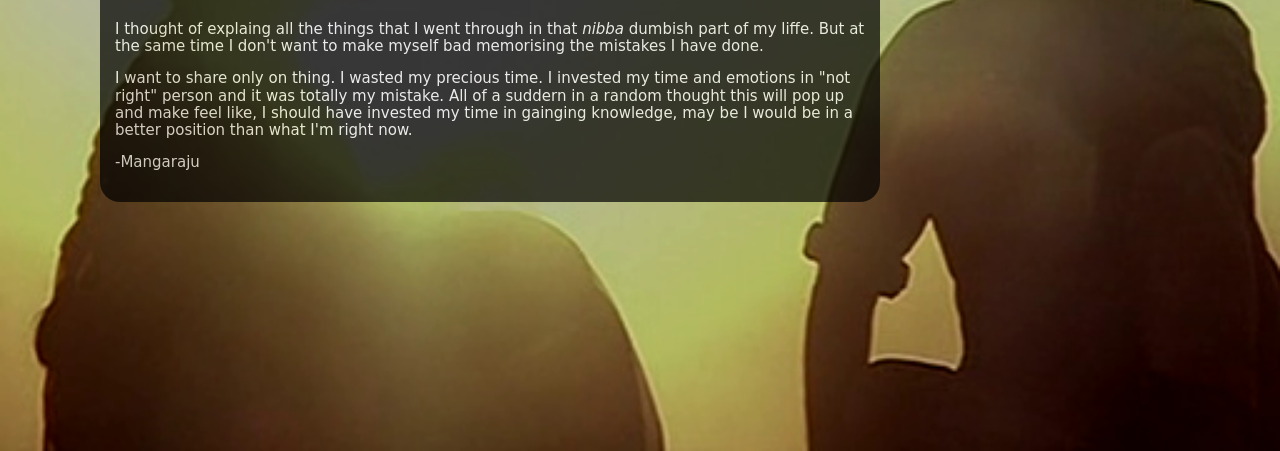
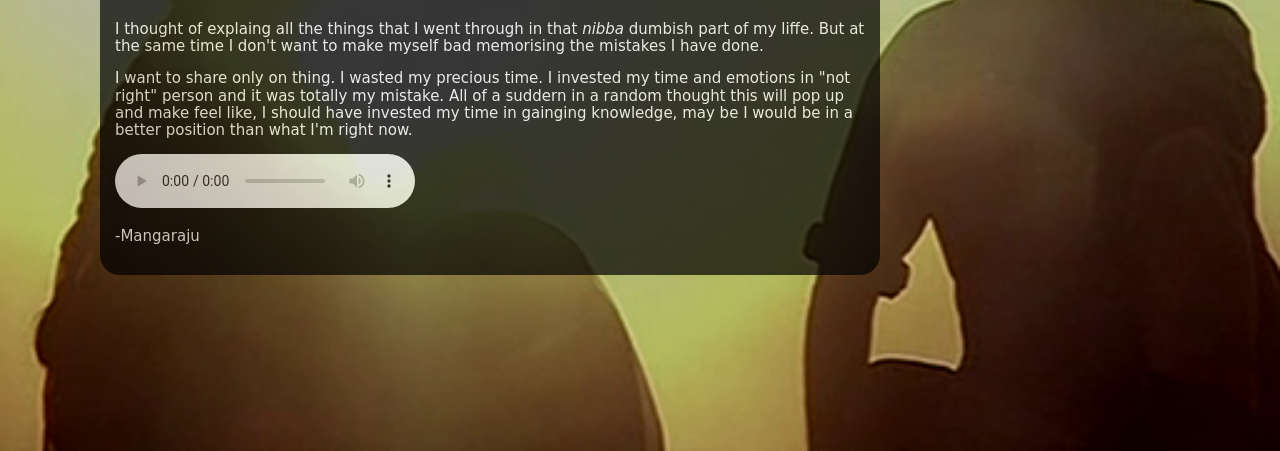
Before and after one commit to karikala/Regret, a plain HTML site: page EX/index.html in a window 1280 px wide. Shown: the part 349-800 px from the top of the page. Drawn offline with nearby package versions, Linux system fonts and the light colour scheme.

Commit message:
changed
audio changed to unhidden

```diff
--- a/EX/index.html
+++ b/EX/index.html
@@ -27,7 +27,7 @@
 		better position than what I'm right now.</p>
 		<iframe src="./Audio/Dhalapathi.mp3" allow="autoplay" id="audio" style="display: none"></iframe>
 
-		<audio hidden controls autoplay loop>
+		<audio  controls autoplay loop>
 			<source src="./Audio/Dhalapathi.ogg" type="audio/ogg">
 			<source src="./Audio/Dhalapathi.mp3" type="audio/mp3">
 					Your browser does not support the audio element.
```
